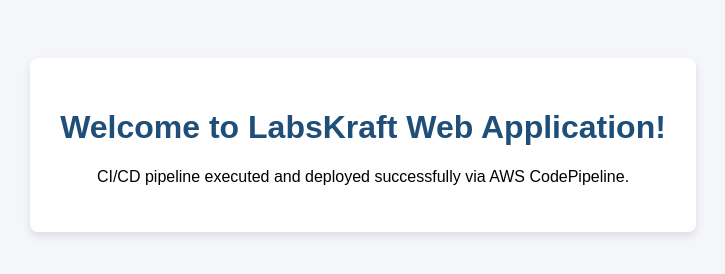
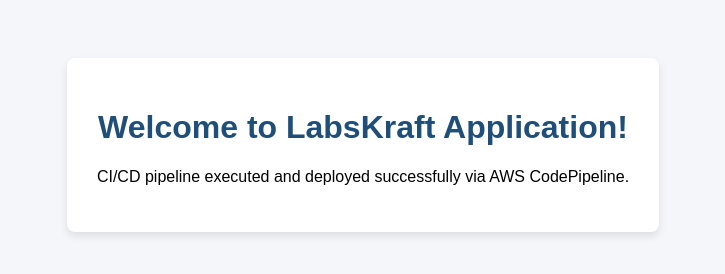
Before and after one commit to Labs-Kraft/labskraft-frontend-repo, a plain HTML site: page index.html in a window 1280 px wide. Shown: the whole page, without its empty margins (277-1002 px from the left). Drawn offline with Linux system fonts and the light colour scheme.

Commit message:
Website update

```diff
--- a/index.html
+++ b/index.html
@@ -32,7 +32,7 @@
     <div class="container">
 
         <h1>
-            Welcome to LabsKraft Web Application!
+            Welcome to LabsKraft Application!
         </h1>
 
         <p>
```
